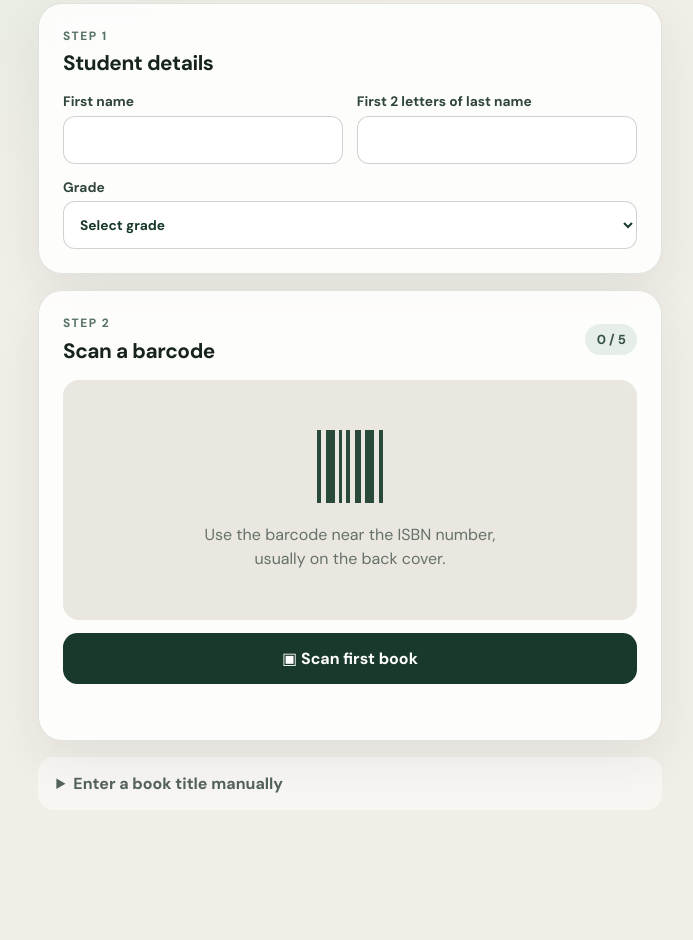
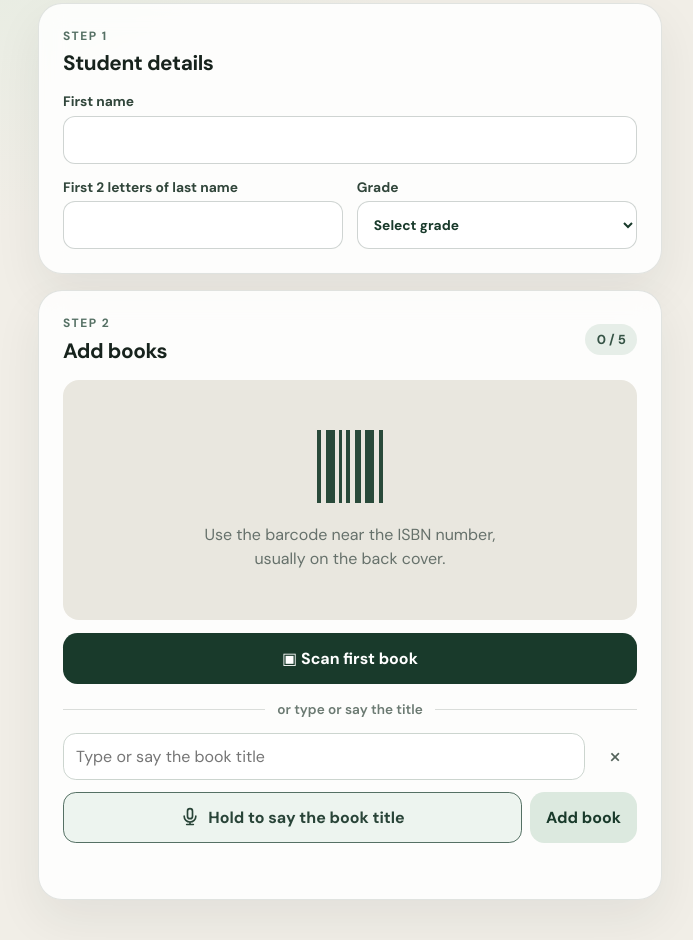
Before and after one commit to wf-bookfair/top-picks, a plain HTML site: page index.html in a window 1280 px wide. Shown: the part 306-1246 px from the top of the page, without its empty margins (290-983 px from the left). Before the commit the page ends 1164 px from the top, so only its background shows below. Drawn offline with Linux system fonts and the light colour scheme.

Commit message:
Keep title entry open, pair last name with grade
Co-Authored-By: Farshad Samimi <farshadas@gmail.com>

```diff
--- a/index.html
+++ b/index.html
@@ -11,10 +11,10 @@
       href="https://fonts.googleapis.com/css2?family=DM+Sans:wght@400;500;600;700&family=Newsreader:opsz,wght@6..72,600&display=swap"
       rel="stylesheet"
     />
-    <link rel="stylesheet" href="styles.css?v=13" />
+    <link rel="stylesheet" href="styles.css?v=14" />
     <script src="https://unpkg.com/html5-qrcode@2.3.8/html5-qrcode.min.js" defer></script>
     <script src="https://unpkg.com/@zxing/browser@0.2.1/umd/zxing-browser.min.js" defer></script>
-    <script src="app.js?v=13" defer></script>
+    <script src="app.js?v=14" defer></script>
   </head>
   <body>
     <main class="shell">
@@ -83,7 +83,7 @@
         <div class="section-heading">
           <div>
             <p class="step">Step 2</p>
-            <h2 id="scanner-heading">Scan a barcode</h2>
+            <h2 id="scanner-heading">Add books</h2>
           </div>
           <span id="counter" class="counter">0 / 5</span>
         </div>
@@ -101,30 +101,9 @@
           Scan first book
         </button>
         <button id="cancel-scan-button" class="button button-quiet" type="button" hidden>Cancel scan</button>
-        <p id="status" class="status" role="status" aria-live="polite"></p>
-      </section>
 
-      <section id="books-section" class="books-card" aria-labelledby="books-heading" hidden>
-        <div class="section-heading">
-          <div>
-            <p class="step">Step 3</p>
-            <h2 id="books-heading">Review and submit</h2>
-          </div>
-        </div>
-        <ol id="book-list" class="book-list"></ol>
-        <button id="submit-button" class="button button-primary" type="button">
-          Submit book list
-        </button>
-        <button id="reset-button" class="button button-secondary reset-button" type="button" hidden>
-          Start another student
-        </button>
-        <p id="submit-status" class="status submit-status" role="status" aria-live="polite"></p>
-        <p class="fine-print">One row will be saved in the selected grade tab.</p>
-      </section>
-
-      <details class="manual-entry">
-        <summary>Enter a book title manually</summary>
-        <form id="manual-form">
+        <p class="or-divider"><span>or type or say the title</span></p>
+        <form id="manual-form" class="manual-form">
           <div class="manual-row">
             <div id="title-field" class="title-field">
               <input
@@ -155,7 +134,27 @@
           </div>
           <p id="voice-status" class="voice-status" role="status" aria-live="polite"></p>
         </form>
-      </details>
+        <p id="status" class="status" role="status" aria-live="polite"></p>
+      </section>
+
+      <section id="books-section" class="books-card" aria-labelledby="books-heading" hidden>
+        <div class="section-heading">
+          <div>
+            <p class="step">Step 3</p>
+            <h2 id="books-heading">Review and submit</h2>
+          </div>
+        </div>
+        <ol id="book-list" class="book-list"></ol>
+        <button id="submit-button" class="button button-primary" type="button">
+          Submit book list
+        </button>
+        <button id="reset-button" class="button button-secondary reset-button" type="button" hidden>
+          Start another student
+        </button>
+        <p id="submit-status" class="status submit-status" role="status" aria-live="polite"></p>
+        <p class="fine-print">One row will be saved in the selected grade tab.</p>
+      </section>
+
     </main>
   </body>
 </html>
--- a/styles.css
+++ b/styles.css
@@ -87,7 +87,13 @@ h2 {
 
 .student-fields {
   display: grid;
+  grid-template-columns: repeat(2, minmax(0, 1fr));
+  align-items: end;
   gap: 0.85rem;
+}
+
+.student-fields label:first-child {
+  grid-column: 1 / -1;
 }
 
 .student-fields label {
@@ -333,21 +339,22 @@ h2 {
   text-align: center;
 }
 
-.manual-entry {
-  margin-top: 1rem;
-  padding: 1rem 1.15rem;
-  border-radius: 1rem;
-  color: #53625a;
-  background: rgba(255, 255, 255, 0.52);
+.or-divider {
+  display: flex;
+  align-items: center;
+  gap: 0.75rem;
+  margin: 1.1rem 0 0.9rem;
+  color: #6b7a72;
+  font-size: 0.85rem;
+  font-weight: 600;
 }
 
-.manual-entry summary {
-  font-weight: 700;
-  cursor: pointer;
-}
-
-.manual-entry form {
-  margin-top: 1rem;
+.or-divider::before,
+.or-divider::after {
+  content: "";
+  flex: 1;
+  height: 1px;
+  background: rgba(19, 41, 31, 0.15);
 }
 
 .manual-row {
@@ -516,12 +523,4 @@ h2 {
   .books-card {
     padding: 1.5rem;
   }
-
-  .student-fields {
-    grid-template-columns: repeat(2, minmax(0, 1fr));
-  }
-
-  .student-fields label:last-child {
-    grid-column: 1 / -1;
-  }
 }
```
